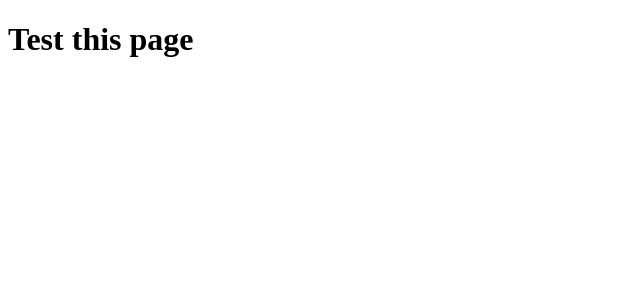
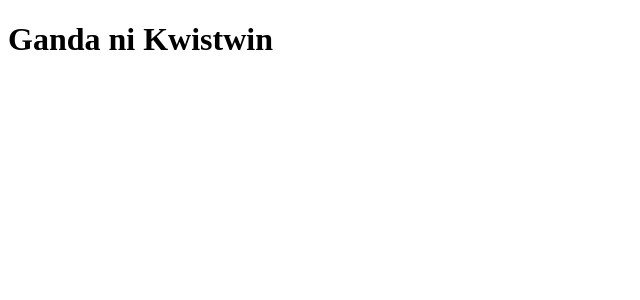
Before and after one commit to Lv1CR00K/react-test, a React (Vite) app: page / in a window 1280 px wide. Shown: the top 300 px of the page, without its empty margins (0-640 px from the left). Built offline with nearby package versions, Linux system fonts and the light colour scheme.

Commit message:
Checking

```diff
--- a/src/App.jsx
+++ b/src/App.jsx
@@ -1,3 +1,3 @@
 export default function App(){
-    return <h1>Test this page</h1>
+    return <h1>Ganda ni Kwistwin</h1>
 }
```
